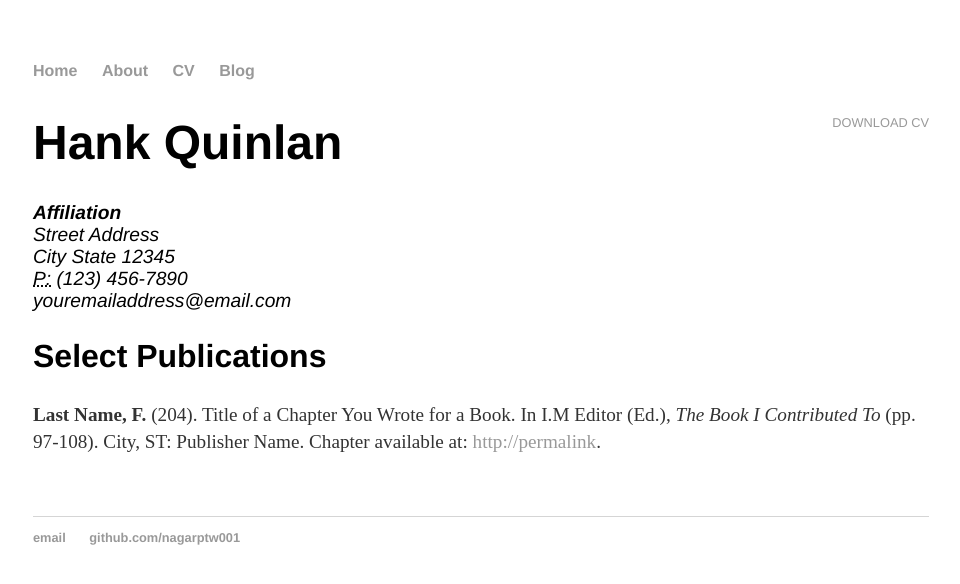
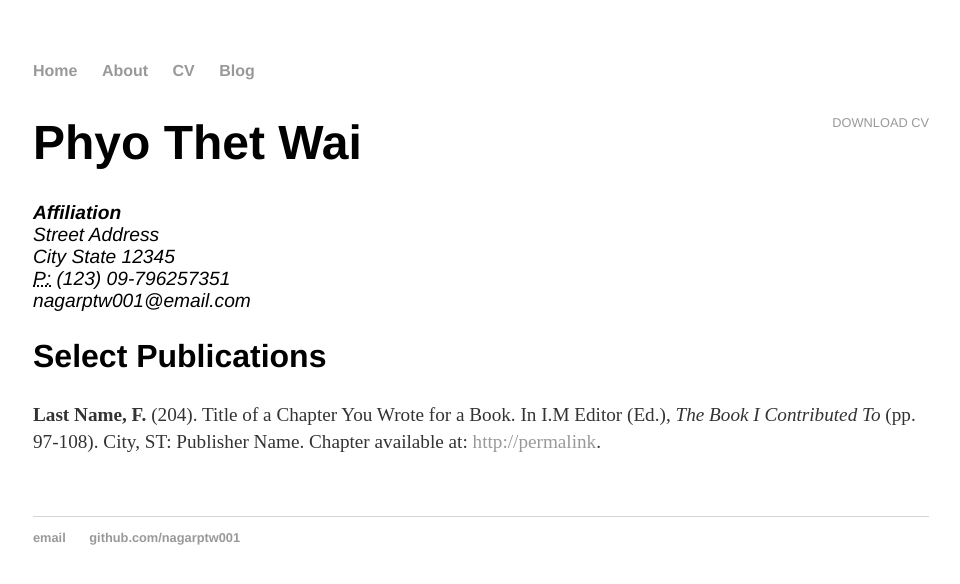
Before and after one commit to NagarPTW001/nagarptw001.github.io, a Jekyll site: the page built from cv/index.html, in a window 1280 px wide. Shown: the top 584 px of the page, without its empty margins (159-1119 px from the left). Built offline with Jekyll 4.4.1, drawn with Linux system fonts in a browser that asks for light colours.

Commit message:
Update index.html
stay need upload cv

```diff
--- a/cv/index.html
+++ b/cv/index.html
@@ -5,13 +5,13 @@ title: CV of Your Name
 
 	<div class="cv">
 		<a href="#" class="download" title="Download CV as PDF">Download CV</a>
-					<h1>Hank Quinlan</h1>
+					<h1>Phyo Thet Wai </h1>
 					<address>
 					<strong>Affiliation</strong><br>
 					Street Address<br>
 					City State 12345<br>
-					<abbr title="phone">P:</abbr> (123) 456-7890<br>
-					<span class="obfuscate">youremailaddress@email.com</span>
+					<abbr title="phone">P:</abbr> (123) 09-796257351<br>
+					<span class="obfuscate">nagarptw001@email.com</span>
 					</address>
 
 					<h2>Select Publications</h2>
```
